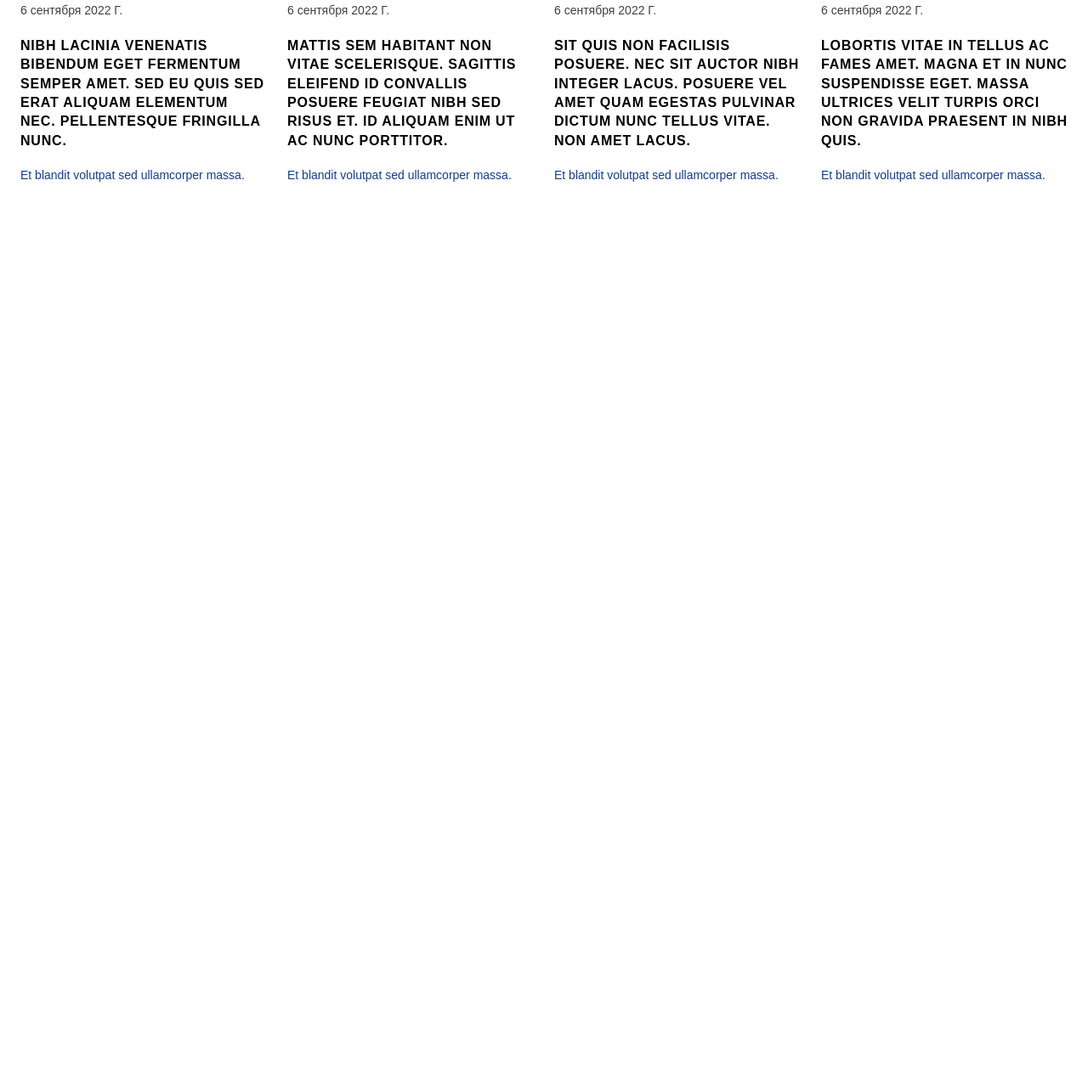
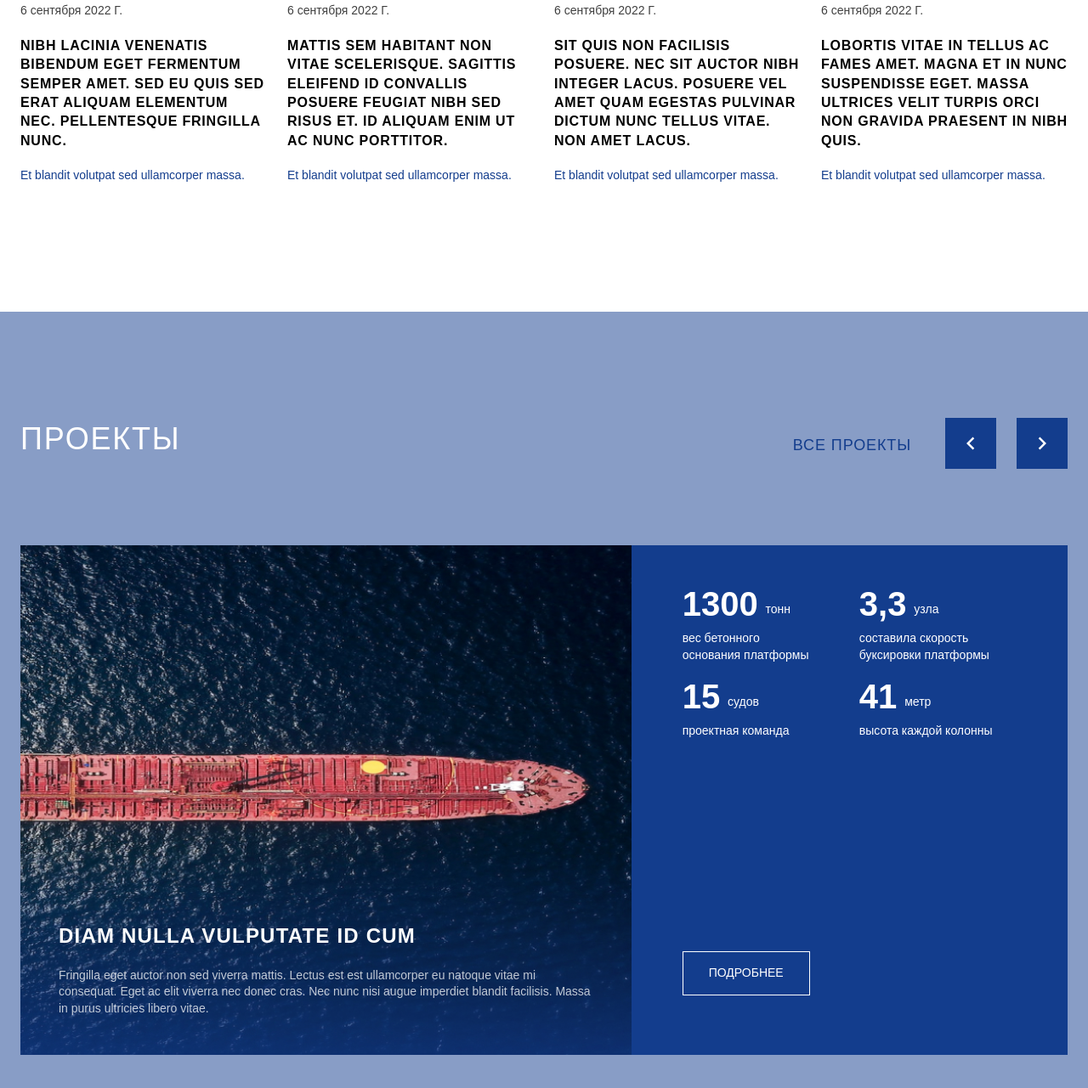
Before and after one commit to AlexSvistunov/mam-project, a plain HTML site: page index.html in a window 1280 px wide. Shown: the part 3116-4397 px from the top of the page at 85% size. Before the commit the page ends 3483 px from the top, so only its background shows below. Drawn offline with Linux system fonts and the light colour scheme; files whose address does not match are found by name.

Commit message:
added project section

```diff
--- /dev/null
+++ b/css/components/projects.css
@@ -0,0 +1,87 @@
+.projects {
+    background: rgba(19, 61, 141, 0.50);
+    padding: 125px 0 var(--section-gap);
+
+}
+
+.projects__block {
+    margin-bottom: 85px;
+}
+
+.projects__block-right {
+    display: flex;
+    align-items: center;
+
+}
+
+.projects__link {
+    margin-right: 40px;
+}
+
+.projects__content {
+    display: grid;
+    grid-template-columns: repeat(12, 1fr);
+    min-height: 600px;
+}
+
+.projects__content-left {
+    grid-column: 7 span;
+    background: var(--background-properties) url('../images/project-image.jpg');
+    padding: 45px;
+    display: flex;
+    align-items: flex-end;
+}
+
+.projects-left__title {
+    color: var(--white, #FFF);
+    font-size: 24px;
+    font-weight: 700;
+    line-height: 140%;
+    letter-spacing: 1.2px;
+    text-transform: uppercase;
+    margin-bottom: 20px;
+
+}
+
+.projects-left__descr {
+    opacity: 0.75;
+}
+
+.projects__content-right {
+    grid-column: 5 span;
+    padding: 60px;
+    background-color: var(--accent);
+
+}
+
+
+
+.projects__content-columns {
+   display: flex;
+   justify-content: space-between;
+   gap: 50px;
+   margin-bottom: 220px;
+}
+
+.projects__content-num {
+    font-size: 40px;
+    font-weight: 700;
+    display: inline-block;
+    margin-bottom: 20px;
+    margin-right: 5px;
+}
+
+.projects__content-item span {
+    font-size: 14px;
+    font-weight: 500;
+    display: inline-block;
+    transform: translateY(-3.5px);
+}
+
+.projects__content-item {
+    margin-bottom: 30px;
+}
+
+.projects__btn {
+    border: 1px solid #fff;
+}
--- a/css/index.css
+++ b/css/index.css
@@ -8,3 +8,4 @@
 @import '../css/components/news.css';
 @import '../css/components/history.css';
 @import '../css/components/pub.css';
+@import '../css/components/projects.css';
--- a/index.html
+++ b/index.html
@@ -370,6 +370,78 @@
                     </ul>
                 </div>
             </section>
+
+
+            <section class="projects">
+                <div class="container">
+                    <div class="section__title-block projects__block">
+                        <h3 class="section__title projects__title">ПРОЕКТЫ</h3>
+
+                        <div class="projects__block-right">
+                            <a class="section__link projects__link" href="#">ВСЕ ПРОЕКТЫ</a>
+
+                            <div class="projects__buttons">
+                                <button class="slider-btn btn-reset"></button>
+                                <button class="slider-btn btn-reset"></button>
+                            </div>
+
+                        </div>
+
+
+
+                    </div>
+
+                    <div class="projects__content">
+                        <div class="projects__content-left">
+                            <div class="projects-left__content">
+                                <h6 class="projects-left__title">Diam nulla vulputate id cum</h6>
+                                <p class="projects-left__descr">
+                                    Fringilla eget auctor non sed viverra mattis. Lectus est est ullamcorper eu natoque
+                                    vitae mi consequat. Eget ac elit viverra nec donec cras. Nec nunc nisi augue
+                                    imperdiet blandit facilisis. Massa in purus ultricies libero vitae.
+                                </p>
+                            </div>
+                        </div>
+
+                        <div class="projects__content-right">
+                            <div class="projects__content-columns">
+                                <div class="projects__content-column">
+                                    <div class="projects__content-item">
+                                        <p class="projects__content-num">1300</p>
+                                        <span>тонн</span>
+                                        <p class="projects__content-descr">вес бетонного основания платформы</p>
+                                    </div>
+
+                                    <div class="projects__content-item">
+                                        <p class="projects__content-num">15</p>
+                                        <span>судов</span>
+                                        <p class="projects__content-descr">проектная команда</p>
+                                    </div>
+                                </div>
+
+                                <div class="projects__content-column">
+                                    <div class="projects__content-item">
+                                        <p class="projects__content-num">3,3</p>
+                                        <span>узла</span>
+                                        <p class="projects__content-descr">составила скорость буксировки платформы</p>
+                                    </div>
+
+                                    <div class="projects__content-item">
+                                        <p class="projects__content-num">41</p>
+                                        <span>метр</span>
+                                        <p class="projects__content-descr">высота каждой колонны</p>
+                                    </div>
+                                </div>
+                            </div>
+
+                            <a class="projects__btn site-btn" href="#">
+                                Подробнее
+                            </a>
+                        </div>
+                    </div>
+
+                </div>
+            </section>
         </main>
     </div>
 
```
Also changed, not shown: css/images/project-image.jpg (added).
